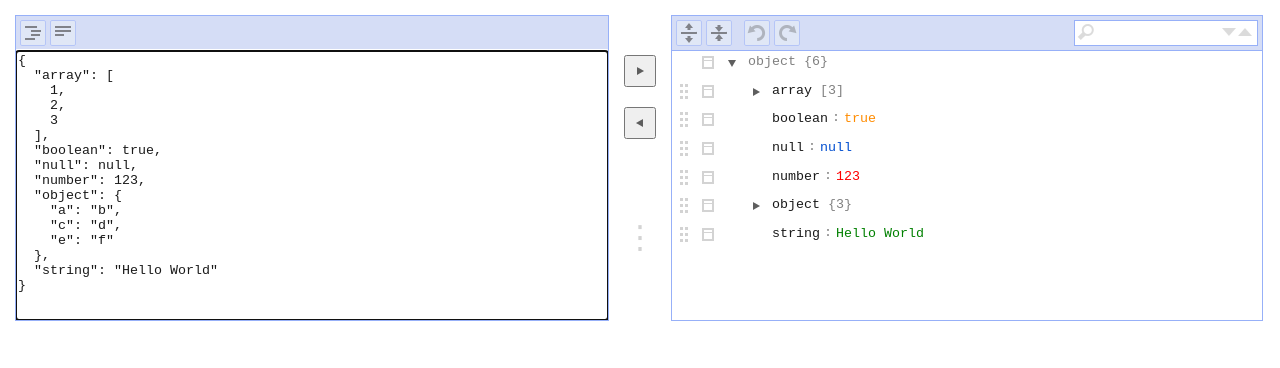
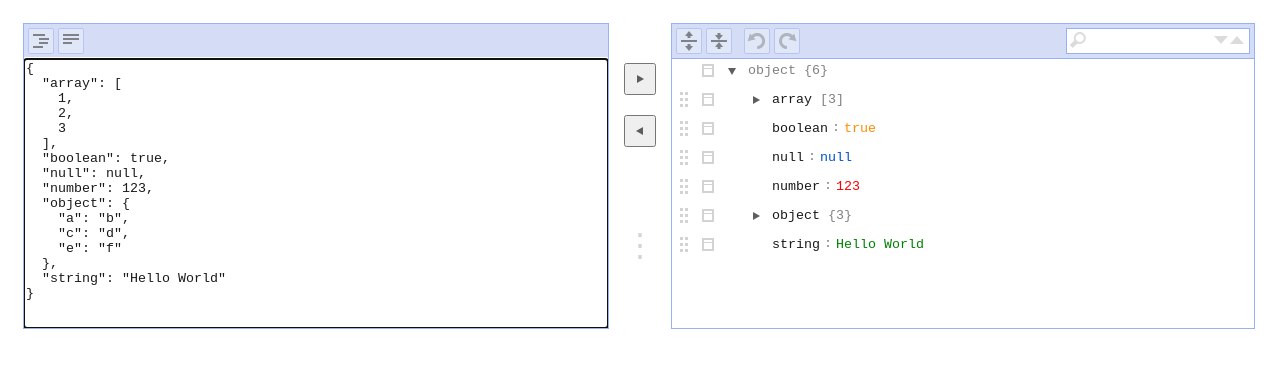
Before and after one commit to slopjong/jsoneditor-app, a website: page app/index.html in a window 1280 px wide. Drawn offline with Linux system fonts and the light colour scheme.

Commit message:
CSS cleanup (overflow, ...)

```diff
--- a/app/css/app.css
+++ b/app/css/app.css
@@ -1,16 +1,3 @@
-body, html {
-  font-family: arial, sans-serif;
-  font-size: 11pt;
-
-  width: 100%;
-  height: 100%;
-  margin: 0;
-  padding: 0;
-
-  overflow: hidden;
-}
-
-/* TODO: enable the menu with keys (when openMenuButton is active) */
 
 #auto {
   width: 100%;
```
